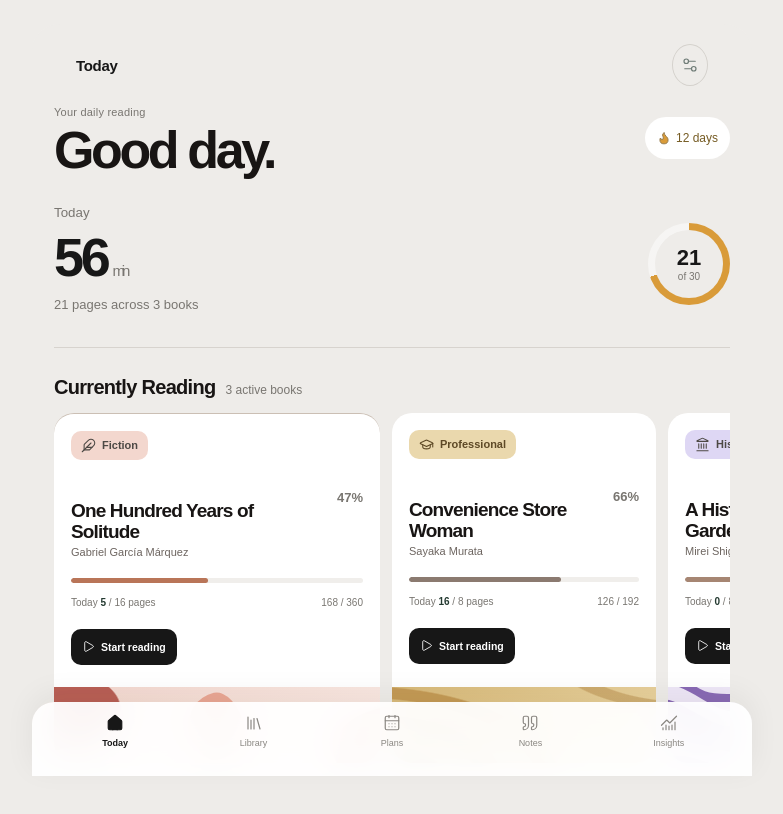
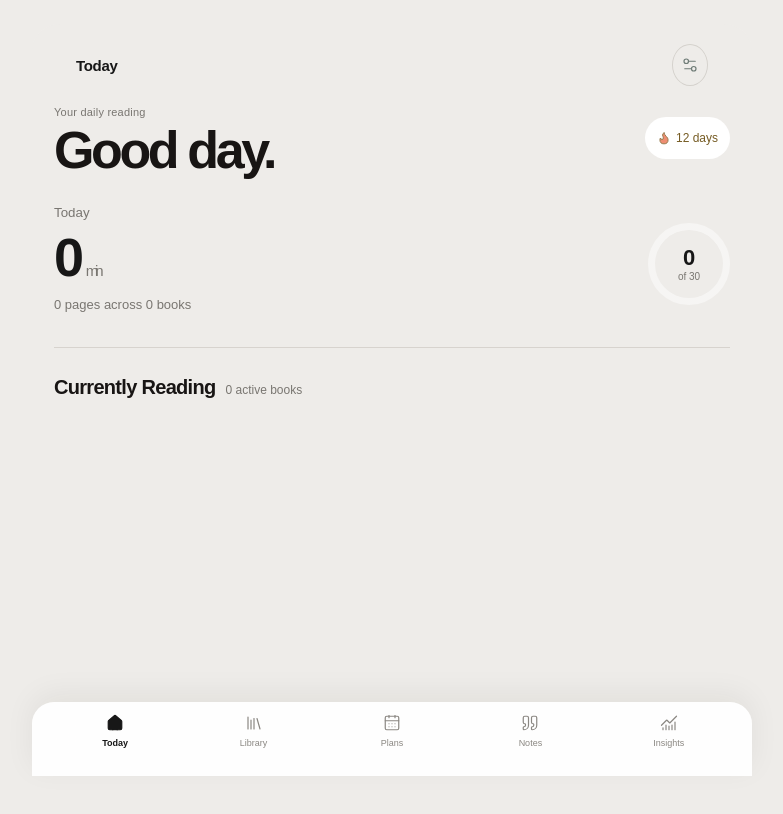
Before and after one commit to usher-0322/readflow, a React (Vite) app: page / in a window 1280 px wide. Shown: the top 814 px of the page, without its empty margins (248-1031 px from the left). Built offline with nearby package versions, Linux system fonts and the light colour scheme; a web font is replaced by a local one.

Commit message:
Remove initial sample library

```diff
--- a/src/data.js
+++ b/src/data.js
@@ -1,20 +1,12 @@
 const iso = d => d.toISOString().slice(0,10)
-const today = new Date(), ago = n => { const d=new Date(today); d.setDate(d.getDate()-n); return iso(d) }, later = n => { const d=new Date(today); d.setDate(d.getDate()+n); return iso(d) }
 export const uid = () => crypto.randomUUID()
 export const seed = {
   types: [
     {id:'t1',name:'小说',color:'#A86143',order:0},{id:'t2',name:'专业',color:'#857268',order:1},{id:'t3',name:'日语原版',color:'#9A765F',order:2}
   ],
-  books: [
-    {id:'b1',title:'百年孤独',author:'加西亚·马尔克斯',totalPages:360,currentPage:168,startDate:ago(12),targetDate:later(12),status:'reading',typeId:'t1',tags:['拉美文学'],planMode:'date',dailyPages:15,frequency:'每天',excludedDays:[],needsExcerpts:true,excerptProgress:20,color:'#B97558'},
-    {id:'b2',title:'日本庭园史',author:'重森三玲',totalPages:288,currentPage:92,startDate:ago(9),targetDate:later(25),status:'reading',typeId:'t2',tags:['园林','设计'],planMode:'pages',dailyPages:8,frequency:'工作日',excludedDays:[0,6],needsExcerpts:true,excerptProgress:45,color:'#8B7A70'},
-    {id:'b3',title:'コンビニ人間',author:'村田沙耶香',totalPages:192,currentPage:126,startDate:ago(7),targetDate:later(9),status:'reading',typeId:'t3',tags:['小说','通勤'],planMode:'date',dailyPages:9,frequency:'每天',excludedDays:[],needsExcerpts:false,excerptProgress:100,color:'#A68673'}
-  ],
-  sessions: Array.from({length:22},(_,i)=>({id:'s'+i,bookId:['b1','b2','b3'][i%3],date:ago(i%14),minutes:18+(i*7)%39,pages:5+(i*4)%15})),
-  excerpts: [
-    {id:'e1',bookId:'b1',page:87,content:'过去都是假的，回忆是一条没有归途的路。',note:'时间与记忆',status:'organized',date:ago(3)},
-    {id:'e2',bookId:'b2',page:52,content:'庭园不是自然的复制，而是对自然秩序的重新理解。',note:'待补充案例',status:'pending',date:ago(1)}
-  ]
+  books: [],
+  sessions: [],
+  excerpts: []
 }
 export const statusLabels={unread:'待读',planned:'计划中',reading:'阅读中',read:'阅读完成',excerpt:'待摘抄',done:'全部完成'}
 export const bookProgress = b => Math.min(100,Math.round((b.currentPage/b.totalPages)*100)||0)
```
